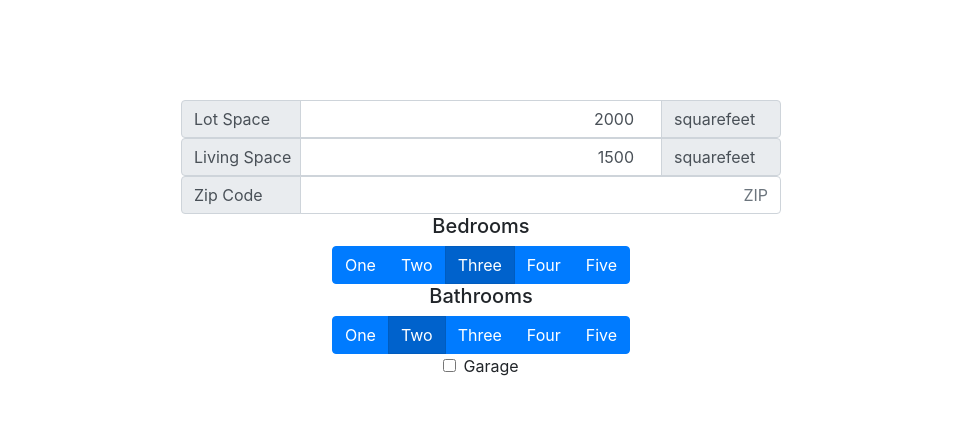
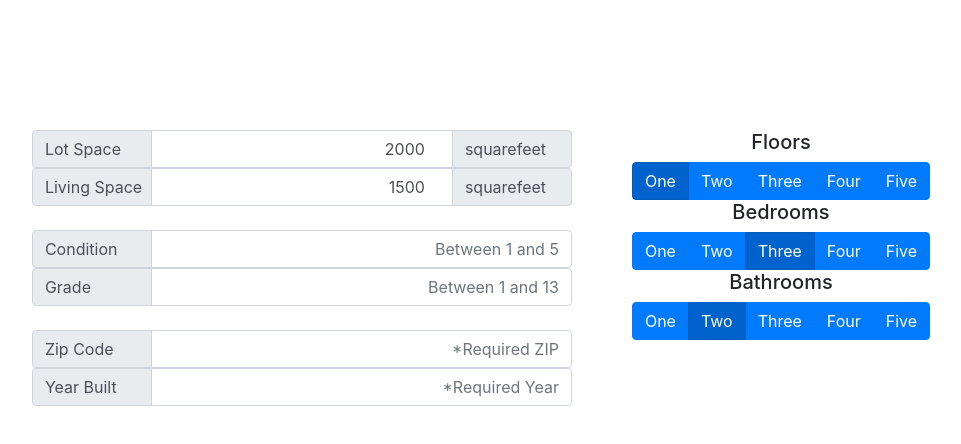
Before and after one commit to CruiseBrantley/Real-Estate-Frontend, a React (Create React App) app in the folder real-estate/: page / in a window 1280 px wide. Shown: the top 444 px of the page, without its empty margins (159-1120 px from the left). Built offline with nearby package versions, Linux system fonts and the light colour scheme.

Commit message:
Added more fields and CSS

```diff
--- a/real-estate/package.json
+++ b/real-estate/package.json
@@ -4,6 +4,7 @@
   "private": true,
   "dependencies": {
     "bootstrap": "^4.1.1",
+    "prop-types": "^15.6.2",
     "react": "^16.4.1",
     "react-dom": "^16.4.1",
     "react-scripts": "1.1.4",
--- a/real-estate/src/App.js
+++ b/real-estate/src/App.js
@@ -1,23 +1,20 @@
 import React, { Component } from "react";
-import logo from "./logo.svg";
 import "./CSS/App.css";
 import SqftInput from "./components/housing/sqftInput";
 import ZipInput from "./components/housing/zipInput";
 import SmallValues from "./components/housing/smallValues";
 import Checkbox from "./components/housing/checkbox";
-import { Button } from "reactstrap";
-import smallValues from "./components/housing/smallValues";
+
 class App extends Component {
   state = {
     liveableSqft: 1500,
     lotSqft: 2000,
     numberBathrooms: 2,
     numberBedrooms: 3,
-    floors: 2,
+    floors: 1,
     condition: 3.4,
     grade: 7.65,
     yearBuilt: 2000,
-    garage: false,
     zip: null
   };
 
@@ -36,14 +33,24 @@ class App extends Component {
   changeBathrooms = value => {
     this.setState({ numberBathrooms: value });
   };
+  changeFloors = value => {
+    this.setState({ floors: value });
+  };
   changeZip = value => {
     this.setState({ zip: value });
+  };
+  changeCondition = value => {
+    this.setState({ condition: value });
+  };
+  changeGrade = value => {
+    this.setState({ grade: value });
   };
 
   render() {
     return (
       <div className="App">
         <div className="main-container">
+          <div className="left-column">
             <SqftInput
               name="Lot Space"
               sqft={this.state.lotSqft}
@@ -54,10 +61,35 @@ class App extends Component {
               sqft={this.state.liveableSqft}
               callback={this.changeLiveableSqft}
             />
+            <br />
+            <ZipInput
+              name="Condition"
+              placeholder="Between 1 and 5"
+              callback={this.changeCondition}
+            />
+            <ZipInput
+              name="Grade"
+              placeholder="Between 1 and 13"
+              callback={this.changeGrade}
+            />
+            <br />
             <ZipInput
               name="Zip Code"
+              placeholder="*Required ZIP"
               zip={this.state.zip}
               callback={this.changeZip}
+            />
+            <ZipInput
+              name="Year Built"
+              placeholder="*Required Year"
+              callback={this.changeZip}
+            />
+          </div>
+          <div className="right-column">
+            <SmallValues
+              callback={this.changeFloors}
+              name="Floors"
+              rooms={this.state.floors}
             />
             <SmallValues
               callback={this.changeBedrooms}
@@ -69,7 +101,8 @@ class App extends Component {
               name="Bathrooms"
               rooms={this.state.numberBathrooms}
             />
-          <Checkbox callback={this.changeGarage} name="Garage" />
+          </div>
+          {/* <Checkbox callback={this.changeGarage} name="Garage" /> */}
         </div>
       </div>
     );
--- a/real-estate/src/CSS/App.css
+++ b/real-estate/src/CSS/App.css
@@ -4,35 +4,18 @@
 }
 
 .main-container {
+  display: flex;
+  width: 80%;
+  flex-wrap: wrap;
+  justify-content: center;
   margin: auto;
-  width: 600px;
 }
 
-.App-logo {
-  animation: App-logo-spin infinite 20s linear;
-  height: 80px;
+.left-column {
+  width: 600px;
+  padding: 30px;
 }
 
-.App-header {
-  background-color: #222;
-  height: 150px;
-  padding: 20px;
-  color: white;
+.right-column {
+  padding: 30px;
 }
-
-.App-title {
-  font-size: 1.5em;
-}
-
-.App-intro {
-  font-size: large;
-}
-
-@keyframes App-logo-spin {
-  from {
-    transform: rotate(0deg);
-  }
-  to {
-    transform: rotate(360deg);
-  }
-}
--- a/real-estate/src/components/housing/zipInput.js
+++ b/real-estate/src/components/housing/zipInput.js
@@ -21,7 +21,7 @@ class ZipInput extends React.Component {
             {this.props.name}
           </InputGroupAddon>
           <Input
-            placeholder="ZIP"
+            placeholder={this.props.placeholder}
             name="zip"
             value={this.state.zip}
             onChange={e => this.onChangeInput(e)}
```
Lines whose indentation alone changed are shown as unchanged.
